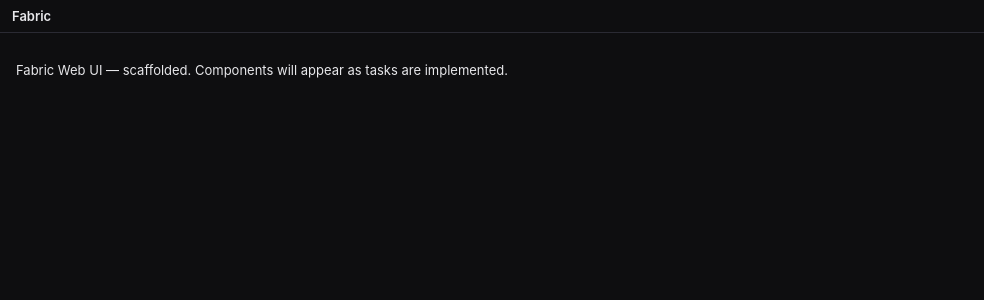
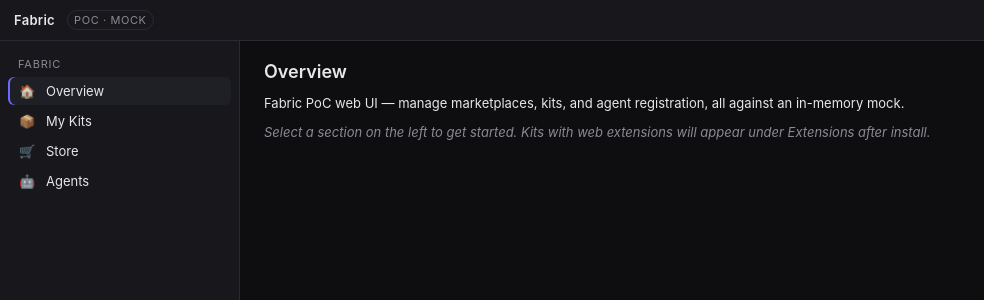
Before and after one commit to cyberfabric/cyber-arc, a React (Vite) app in the folder pocs/fabric/web/: page / in a window 1280 px wide. Shown: the top 300 px of the page, without its empty margins (0-984 px from the left). Built offline with nearby package versions, Linux system fonts and the light colour scheme.

Commit message:
feat(fabric-web): app layout with sidebar and core views

```diff
--- a/pocs/fabric/web/src/App.tsx
+++ b/pocs/fabric/web/src/App.tsx
@@ -1,12 +1,40 @@
+import { useState } from 'react';
+import Sidebar, { type SidebarEntry } from './ui/Sidebar';
+import OverviewView from './ui/views/OverviewView';
+import KitsView from './ui/views/KitsView';
+import StoreView from './ui/views/StoreView';
+import AgentsView from './ui/views/AgentsView';
+
+const CORE_ENTRIES: SidebarEntry[] = [
+  { id: 'overview', label: 'Overview', icon: '🏠', group: 'core' },
+  { id: 'kits',     label: 'My Kits',   icon: '📦', group: 'core' },
+  { id: 'store',    label: 'Store',     icon: '🛒', group: 'core' },
+  { id: 'agents',   label: 'Agents',    icon: '🤖', group: 'core' },
+];
+
 export default function App(): JSX.Element {
+  const [activeId, setActiveId] = useState<string>('overview');
+
   return (
     <div className="app">
       <header className="app__header">
         <span className="app__brand">Fabric</span>
+        <span className="app__tag">PoC · mock</span>
       </header>
-      <main className="app__main">
-        <p>Fabric Web UI — scaffolded. Components will appear as tasks are implemented.</p>
-      </main>
+      <div className="app__body">
+        <Sidebar entries={CORE_ENTRIES} activeId={activeId} onSelect={setActiveId} />
+        <main className="app__main">{renderActive(activeId)}</main>
+      </div>
     </div>
   );
 }
+
+function renderActive(id: string): JSX.Element {
+  switch (id) {
+    case 'overview': return <OverviewView />;
+    case 'kits':     return <KitsView />;
+    case 'store':    return <StoreView />;
+    case 'agents':   return <AgentsView />;
+    default:         return <OverviewView />;
+  }
+}
--- a/pocs/fabric/web/src/styles.css
+++ b/pocs/fabric/web/src/styles.css
@@ -1,6 +1,8 @@
 :root {
   color-scheme: dark;
   --bg: #0e0e10;
+  --bg-elev: #17171c;
+  --bg-elev-2: #1f1f26;
   --fg: #e7e7ea;
   --fg-muted: #8a8a94;
   --border: #2a2a33;
@@ -18,11 +20,47 @@
   font-family: -apple-system, BlinkMacSystemFont, "Segoe UI", sans-serif;
   font-size: 13px;
 }
+button { font: inherit; color: inherit; }
 
 .app { display: flex; flex-direction: column; height: 100%; }
 .app__header {
-  display: flex; align-items: center; padding: 8px 12px;
-  border-bottom: 1px solid var(--border); gap: 12px;
+  display: flex; align-items: center; gap: 12px;
+  padding: 10px 14px; border-bottom: 1px solid var(--border);
+  background: var(--bg-elev);
 }
-.app__brand { font-weight: 600; }
-.app__main { flex: 1; padding: 16px; overflow: auto; }
+.app__brand { font-weight: 600; letter-spacing: 0.3px; }
+.app__tag {
+  color: var(--fg-muted); font-size: 11px; text-transform: uppercase; letter-spacing: 0.6px;
+  padding: 2px 6px; border: 1px solid var(--border); border-radius: 10px;
+}
+.app__body { flex: 1; display: grid; grid-template-columns: 240px 1fr; min-height: 0; }
+.app__main { padding: 20px 24px; overflow: auto; }
+
+.sidebar {
+  display: flex; flex-direction: column;
+  padding: 8px; gap: 10px;
+  border-right: 1px solid var(--border);
+  background: var(--bg-elev);
+  overflow: auto;
+}
+.sidebar__group { display: flex; flex-direction: column; gap: 2px; }
+.sidebar__group-label {
+  padding: 8px 10px 4px; font-size: 11px; text-transform: uppercase;
+  letter-spacing: 0.8px; color: var(--fg-muted);
+}
+.sidebar__item {
+  display: flex; align-items: center; gap: 10px;
+  padding: 6px 10px; border: 0; background: transparent;
+  border-radius: 6px; cursor: pointer; text-align: left;
+}
+.sidebar__item:hover { background: var(--bg-elev-2); }
+.sidebar__item--active { background: var(--bg-elev-2); box-shadow: inset 2px 0 0 var(--accent); }
+.sidebar__icon { width: 18px; text-align: center; opacity: 0.85; }
+.sidebar__label { flex: 1; }
+.sidebar__spacer { flex: 1; }
+.sidebar__footer { padding: 8px 10px; border-top: 1px solid var(--border); color: var(--fg-muted); font-size: 12px; }
+
+.view { max-width: 900px; }
+.view__title { margin: 0 0 10px; font-size: 18px; font-weight: 600; }
+.view__lead { color: var(--fg); }
+.view__hint { color: var(--fg-muted); font-style: italic; }
--- /dev/null
+++ b/pocs/fabric/web/src/ui/Sidebar.tsx
@@ -0,0 +1,56 @@
+import type { ReactNode } from 'react';
+
+export type CoreViewId = 'overview' | 'kits' | 'store' | 'agents';
+
+export interface SidebarEntry {
+  id: string;
+  label: string;
+  icon?: string;
+  group: 'core' | 'extensions';
+}
+
+interface Props {
+  entries: SidebarEntry[];
+  activeId: string;
+  onSelect: (id: string) => void;
+  footer?: ReactNode;
+}
+
+export default function Sidebar({ entries, activeId, onSelect, footer }: Props): JSX.Element {
+  const core = entries.filter((e) => e.group === 'core');
+  const extensions = entries.filter((e) => e.group === 'extensions');
+
+  return (
+    <nav className="sidebar">
+      <div className="sidebar__group">
+        <div className="sidebar__group-label">Fabric</div>
+        {core.map((e) => (
+          <SidebarItem key={e.id} entry={e} active={e.id === activeId} onSelect={onSelect} />
+        ))}
+      </div>
+      {extensions.length > 0 && (
+        <div className="sidebar__group">
+          <div className="sidebar__group-label">Extensions</div>
+          {extensions.map((e) => (
+            <SidebarItem key={e.id} entry={e} active={e.id === activeId} onSelect={onSelect} />
+          ))}
+        </div>
+      )}
+      <div className="sidebar__spacer" />
+      {footer && <div className="sidebar__footer">{footer}</div>}
+    </nav>
+  );
+}
+
+function SidebarItem({ entry, active, onSelect }: { entry: SidebarEntry; active: boolean; onSelect: (id: string) => void }): JSX.Element {
+  return (
+    <button
+      type="button"
+      className={`sidebar__item ${active ? 'sidebar__item--active' : ''}`}
+      onClick={() => onSelect(entry.id)}
+    >
+      {entry.icon && <span className="sidebar__icon" aria-hidden>{entry.icon}</span>}
+      <span className="sidebar__label">{entry.label}</span>
+    </button>
+  );
+}
--- /dev/null
+++ b/pocs/fabric/web/src/ui/views/AgentsView.tsx
@@ -0,0 +1,8 @@
+export default function AgentsView(): JSX.Element {
+  return (
+    <section className="view">
+      <h1 className="view__title">Agents</h1>
+      <p className="view__hint">Detected and registered agents will render here (next task).</p>
+    </section>
+  );
+}
--- /dev/null
+++ b/pocs/fabric/web/src/ui/views/KitsView.tsx
@@ -0,0 +1,8 @@
+export default function KitsView(): JSX.Element {
+  return (
+    <section className="view">
+      <h1 className="view__title">My Kits</h1>
+      <p className="view__hint">List of installed kits will render here (next task).</p>
+    </section>
+  );
+}
--- /dev/null
+++ b/pocs/fabric/web/src/ui/views/OverviewView.tsx
@@ -0,0 +1,9 @@
+export default function OverviewView(): JSX.Element {
+  return (
+    <section className="view">
+      <h1 className="view__title">Overview</h1>
+      <p className="view__lead">Fabric PoC web UI — manage marketplaces, kits, and agent registration, all against an in-memory mock.</p>
+      <p className="view__hint">Select a section on the left to get started. Kits with web extensions will appear under Extensions after install.</p>
+    </section>
+  );
+}
--- /dev/null
+++ b/pocs/fabric/web/src/ui/views/StoreView.tsx
@@ -0,0 +1,8 @@
+export default function StoreView(): JSX.Element {
+  return (
+    <section className="view">
+      <h1 className="view__title">Store</h1>
+      <p className="view__hint">Marketplaces and their kits will render here (next task).</p>
+    </section>
+  );
+}
```
